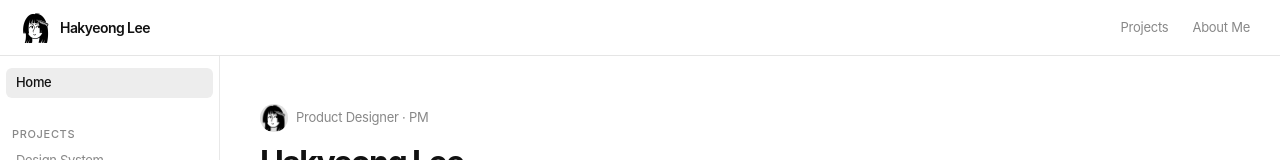
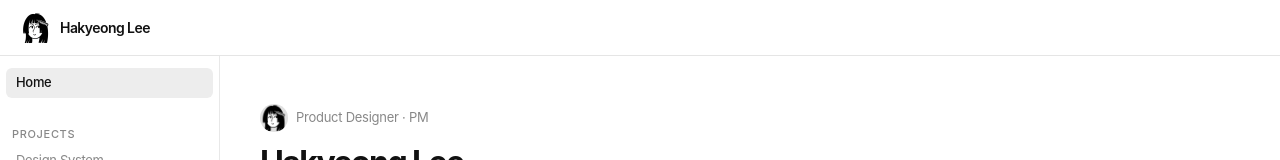
Before and after one commit to haeilylee/Portfolio, a Next.js app: page / in a window 1280 px wide. Shown: the top 160 px of the page. Built offline with nearby package versions, Linux system fonts and the light colour scheme; a web font is replaced by a local one.

Commit message:
Remove nav links from header

```diff
--- a/src/components/nav.tsx
+++ b/src/components/nav.tsx
@@ -58,11 +58,6 @@ export default function Nav() {
         </span>
       </Link>
 
-      {/* Right: Nav links */}
-      <div style={{ display: "flex", alignItems: "center", gap: "4px" }}>
-        <NavLink href="/">Projects</NavLink>
-        <NavLink href="/about">About Me</NavLink>
-      </div>
     </nav>
   );
 }
```
